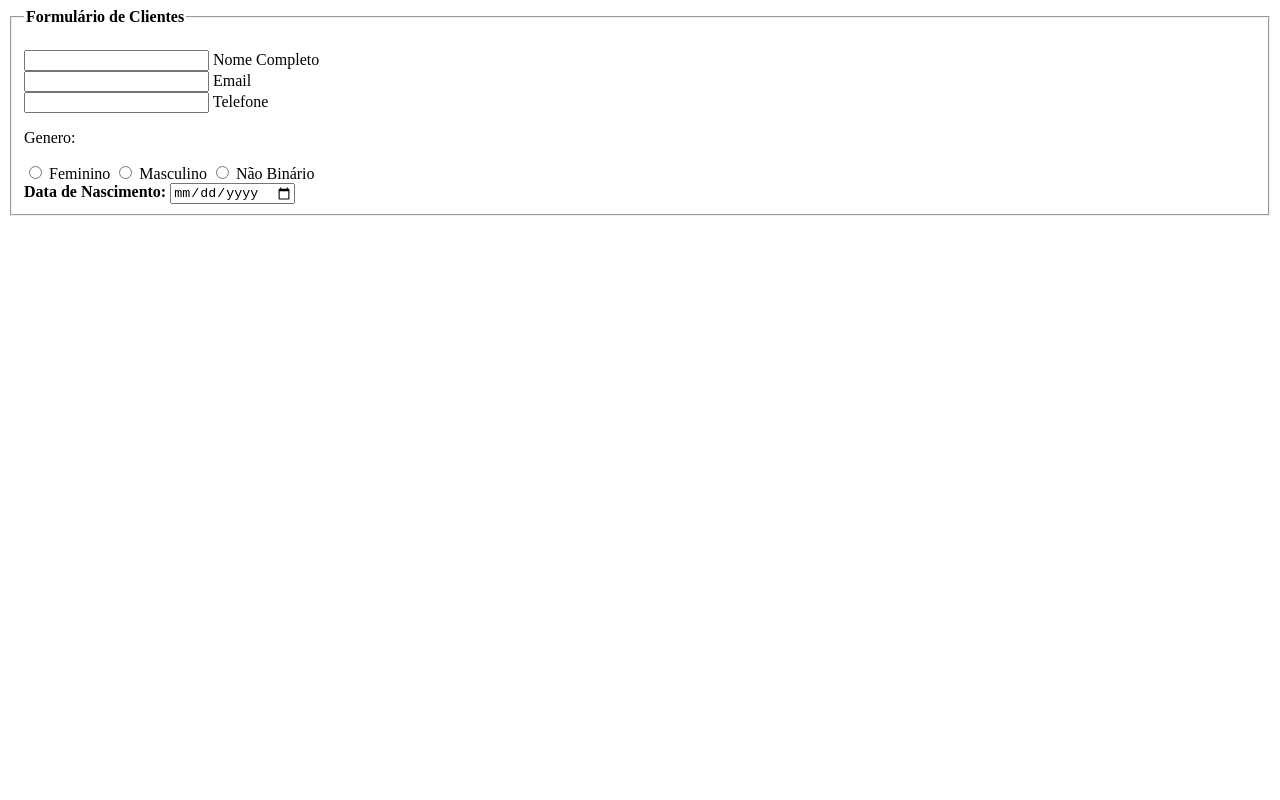
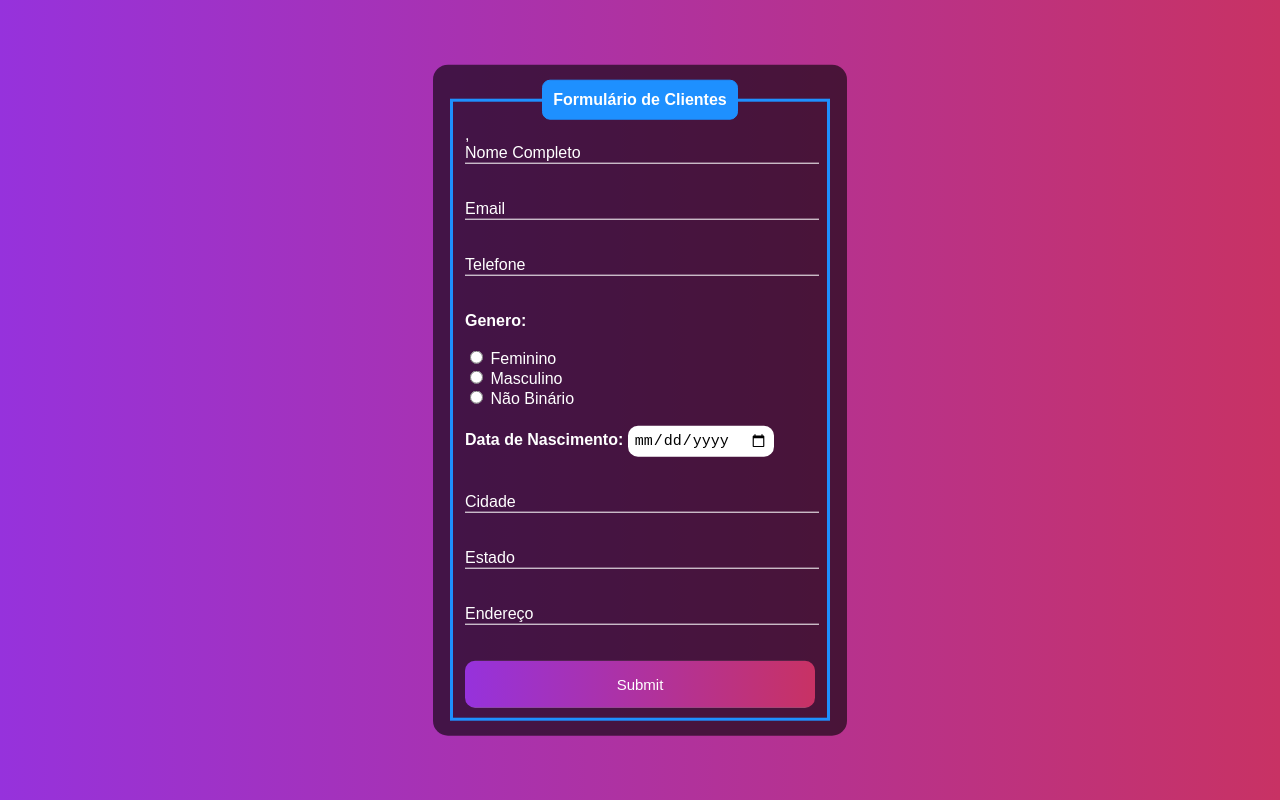
Before and after one commit to BahienseJr/formul-rio-, a plain HTML site: page index.html in a window 1280 px wide. Drawn offline with Linux system fonts and the light colour scheme.

Commit message:
finalizado

```diff
--- a/index.html
+++ b/index.html
@@ -5,39 +5,134 @@
     <meta http-equiv="X-UA-Copatible" content="IE=edge">
     <meta name="viewport" content="width=device-width, initial-scale=1.0">
     <title>Fomulario</title>
+    <style>
+      body{
+        font-family:Arial, Helvetica, sans-serif;
+        background-image: linear-gradient(to right, rgb(150, 50, 220),rgb(200, 50, 100));
+      }
+      .box{
+        color: white;
+        position: absolute;
+        top:50%;
+        left:50%;
+        transform:translate(-50%, -50%);
+        background-color:rgba(0, 0, 0, 0.6);
+        padding: 15px;
+        border-radius: 15px;
+        width: 30%;
+      }
+      fieldset{
+        border: 3px solid dodgerblue;
+      }
+      legend{
+        border: 1px solid dodgerblue;
+        padding: 10px;
+        text-align: center;
+        background-color: dodgerblue;
+        border-radius: 8px
+      }
+      .inputBox{
+        position: relative;
+      }
+      .inputUser{
+        background: none;
+        border: none;
+        border-bottom: 1px solid white;
+        outline: none;
+        color: white;
+        font-size: 15px;
+        width: 100%;
+        letter-spacing: 2px;
+      }
+      .labelInput{
+        position: absolute;
+        top: 0px;
+        left: 0px;
+        pointer-events: none;
+        transition: .5s;
+      }
+      .inputUser:focus ~ .labelInput,
+      .inputUser:valid ~ .labelInput{
+      top: -20px;
+      font-size: 10px;
+      color: dodgerblue;
+      }
+      #data_nascimento{
+        border: none;
+        padding: 6px;
+        border-radius: 10px;
+        outline: none;
+        font-size: 15px;
+ }
+ #submit{
+  background-image: linear-gradient(to right, rgb(150, 50, 220),rgb(200, 50, 100));
+  width: 100%;
+  border: none;
+  padding: 15px;
+  color: white;
+  font-size: 15px;
+  cursor: pointer;
+  border-radius: 10px;
+ }
+ #submit:hover{
+  background-image: linear-gradient(to right, rgb(150, 48, 190),rgb(190, 49, 85));
+ }
+         </style>
     <link href="style.css" rel="stylesheet" type="text/css" />
   </head>
   <body>
     <div class="box">
       <form action="">
-        <fieldset>
+        <fieldset>,
           <legend><b>Formulário de Clientes</b></legend>
           <br>
           <div class="inputBox">
             <input type="text"name="nome"id="nome" class="inputUser"required>
-            <label for="nome">Nome Completo</label>
+            <label for="nome"class="labelInput">Nome Completo</label>
           </div>
+          <br><br>
           <div class="inputBox">
             <input type="text" name="email"id="email" class="inputUser"required>
-            <label for="email">Email</label>
+            <label for="email"class="labelInput">Email</label>
           </div>
+          <br><br>
           <div class="inputBox">
             <input type="text"name="telefone"id"telefone" class="inputUser"required>
-            <label for="telefone">Telefone</label>
+            <label for="telefone"class="labelInput">Telefone</label>
           </div>
-          <p>Genero:</p>
+          <br><br>
+          <b>Genero:</b>
+          <br><br>
             <input type="radio"id="feminino"name="genero"value="feminino"required>
             <label for="feminino">Feminino</label>
+            <br>
             <input type="radio"id="masculino"name="genero"value="masculino"required>
             <label for="masculino">Masculino</label>
+            <br>
             <input type="radio"id="não binario"name="genero"value="Não binario"required>
             <label for="não binario">Não Binário</label>
+            <br><br>
+          <div class= "inputBox">
+            <label for="data_nascimento"><b>Data de Nascimento:</b></label>
+            <input type="date"name="data_nascimento"id="data_nascimento"required>
+          </div>
+          <br><br>
           <div class="inputBox">
-            <label for="data_nascimento"><b>Data de Nascimento:</b></label>
-            <input type="date"name"data_nascimento"id="data_nascimento"class="inputUser"required>
+            <input type="text"name="cidade"id="cidade" class="inputUser"required>
+            <label for="cidade"class="labelInput">Cidade</label>
           </div>
-
-
+          <br><br>
+          <div class="inputBox">
+            <input type="text"name="estado"id="estado" class="inputUser"required>
+            <label for="estado"class="labelInput">Estado</label>
+          </div>
+          <br><br>
+          <div class="inputBox">
+            <input type="text"name="endereço"id="endereço" class="inputUser"required>
+            <label for="endereço"class="labelInput">Endereço</label>
+          </div>
+          <br><br>
+          <input type="submit"name="submit"id="submit">
         </fieldset>
       </form>
     </body>
```
Lines whose indentation alone changed are shown as unchanged.
